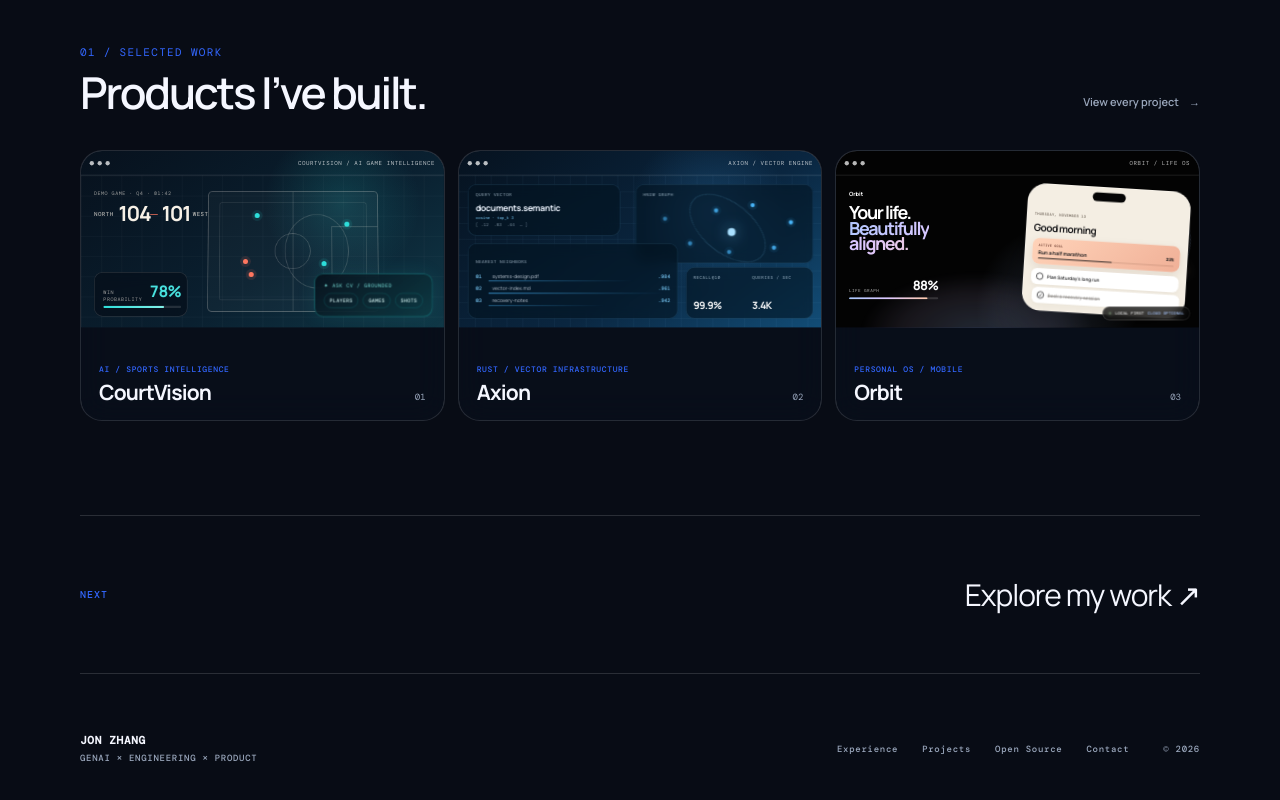
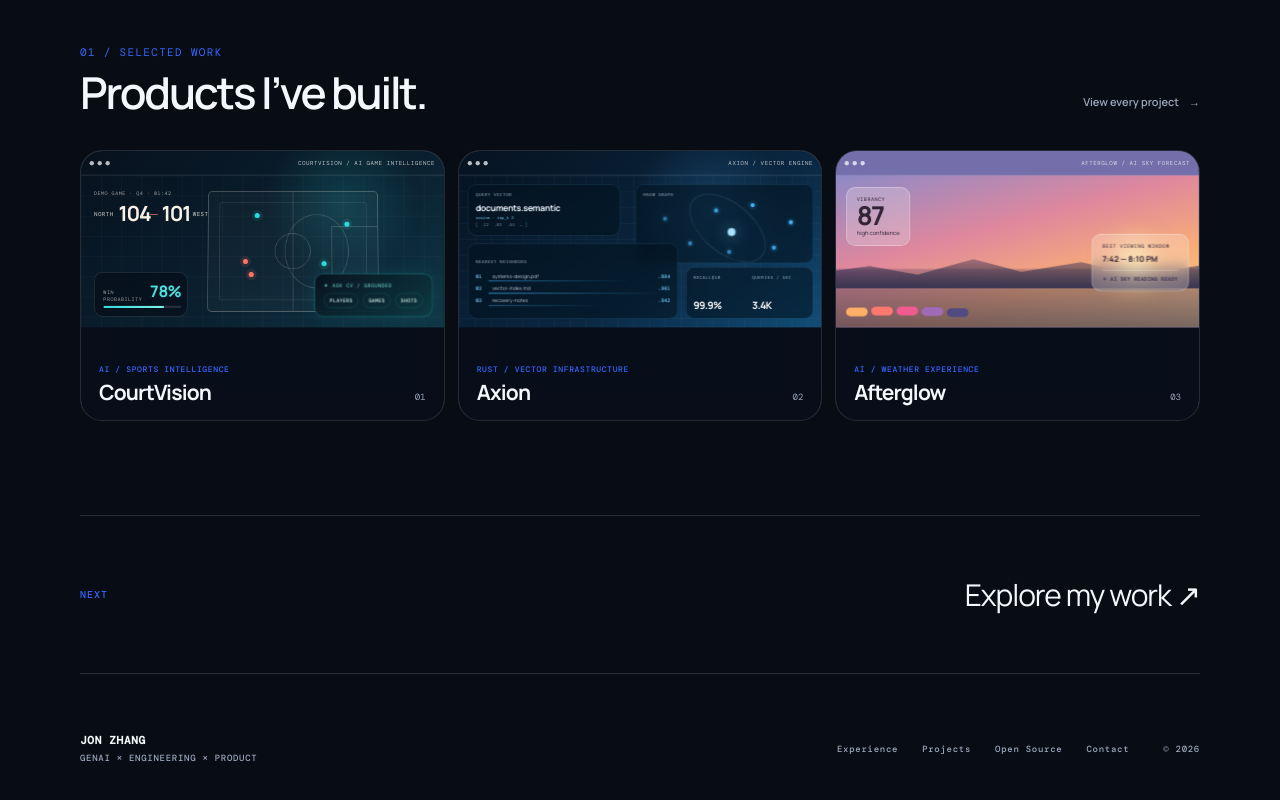
Before and after one commit to jonxsong/jonzhang, a plain HTML site: page dist/index.html in a window 1280 px wide. Shown: the part 900-1700 px from the top of the page. Drawn offline with nearby package versions, Linux system fonts and the light colour scheme; a web font is replaced by a local one.

Commit message:
Feature Afterglow on the homepage

```diff
--- a/dist/index.html
+++ b/dist/index.html
@@ -80,9 +80,9 @@
             <span class="project-preview axion-preview" aria-hidden="true"><span class="project-preview-bar"><i></i><i></i><i></i><b>AXION / VECTOR ENGINE</b></span><span class="axion-layout"><span class="axion-query"><small>QUERY VECTOR</small><strong>documents.semantic</strong><em>cosine · top_k 3</em><span>[ .12&nbsp; .83&nbsp; .44&nbsp; … ]</span></span><span class="axion-graph"><small>HNSW GRAPH</small><b></b><i></i><i></i><i></i><i></i><i></i><i></i><i></i></span><span class="axion-results"><small>NEAREST NEIGHBORS</small><span><b>01</b> systems-design.pdf <em>.984</em><i></i></span><span><b>02</b> vector-index.md <em>.961</em><i></i></span><span><b>03</b> recovery-notes <em>.942</em><i></i></span></span><span class="axion-metrics"><span><small>RECALL@10</small><strong>99.9%</strong></span><span><small>QUERIES / SEC</small><strong>3.4K</strong></span></span></span></span>
             <span class="project-index-meta"><span><small>RUST / VECTOR INFRASTRUCTURE</small><strong>Axion</strong></span><i>02</i></span>
           </a>
-          <a class="project-index-card" href="/projects/#orbit" aria-label="Explore Orbit">
-            <span class="project-preview orbit-preview" aria-hidden="true"><span class="project-preview-bar"><i></i><i></i><i></i><b>ORBIT / LIFE OS</b></span><span class="orbit-hero-copy"><small>Orbit</small><strong>Your life.<br /><em>Beautifully aligned.</em></strong></span><span class="orbit-life-score"><small>LIFE GRAPH</small><strong data-orbit-alignment>86%</strong><span><i data-orbit-bar></i></span></span><span class="orbit-path"><i></i><b></b></span><span class="orbit-phone"><small>THURSDAY, NOVEMBER 13</small><strong>Good morning</strong><span class="orbit-goal-card"><small>ACTIVE GOAL</small><b>Run a half marathon</b><em>33%</em><span><i></i></span></span><span class="orbit-task"><i></i><b>Plan Saturday's long run</b></span><span class="orbit-task done"><i>✓</i><b>Book a recovery session</b></span></span><span class="orbit-sync"><i></i> LOCAL FIRST <em>CLOUD OPTIONAL</em></span></span>
-            <span class="project-index-meta"><span><small>PERSONAL OS / MOBILE</small><strong>Orbit</strong></span><i>03</i></span>
+          <a class="project-index-card" href="/projects/#afterglow" aria-label="Explore Afterglow">
+            <span class="project-preview afterglow-preview" aria-hidden="true"><span class="project-preview-bar"><i></i><i></i><i></i><b>AFTERGLOW / AI SKY FORECAST</b></span><span class="afterglow-sky-cycle"></span><span class="afterglow-sun"></span><span class="afterglow-horizon"></span><span class="afterglow-score"><small>VIBRANCY</small><strong>87</strong><em>high confidence</em></span><span class="afterglow-window"><small>BEST VIEWING WINDOW</small><strong>7:42 — 8:10 PM</strong><em>✦ AI SKY READING READY</em></span><span class="afterglow-palette"><i></i><i></i><i></i><i></i><i></i></span></span>
+            <span class="project-index-meta"><span><small>AI / WEATHER EXPERIENCE</small><strong>Afterglow</strong></span><i>03</i></span>
           </a>
         </div>
       </section>
```
